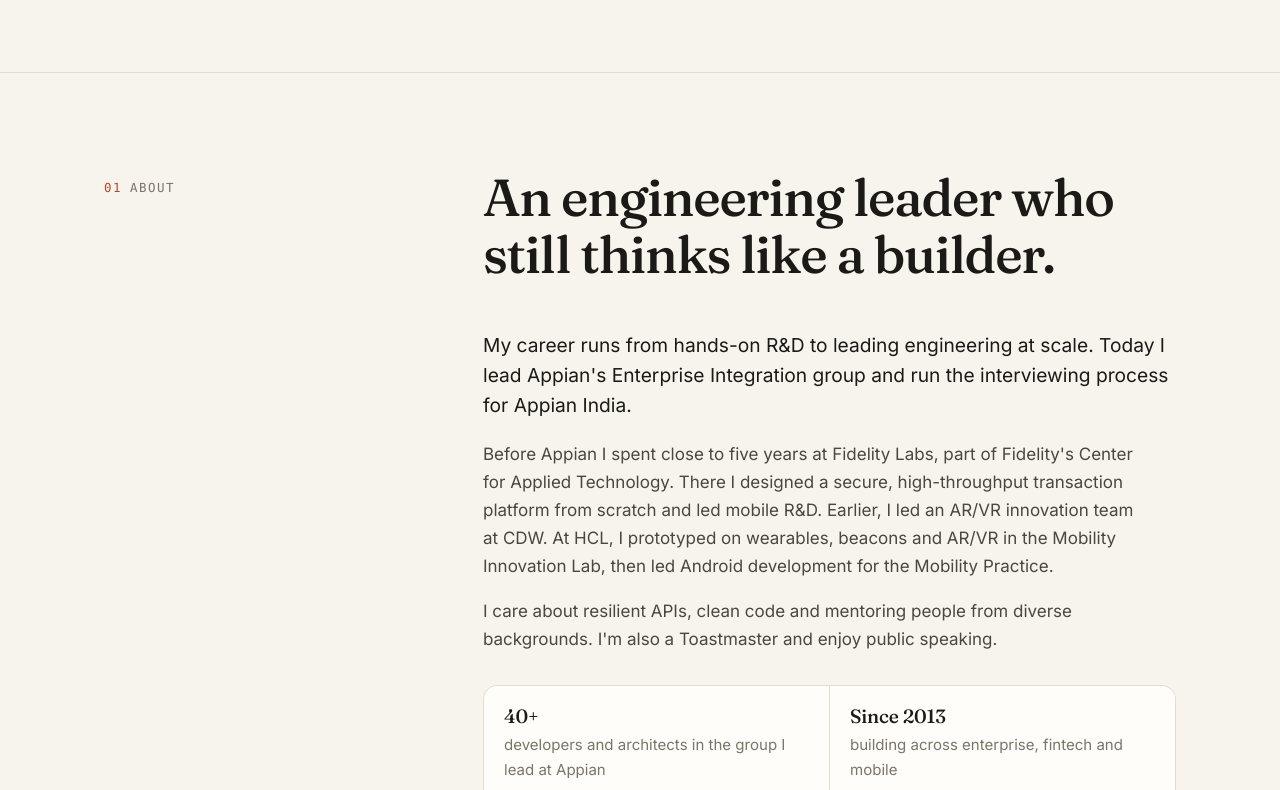
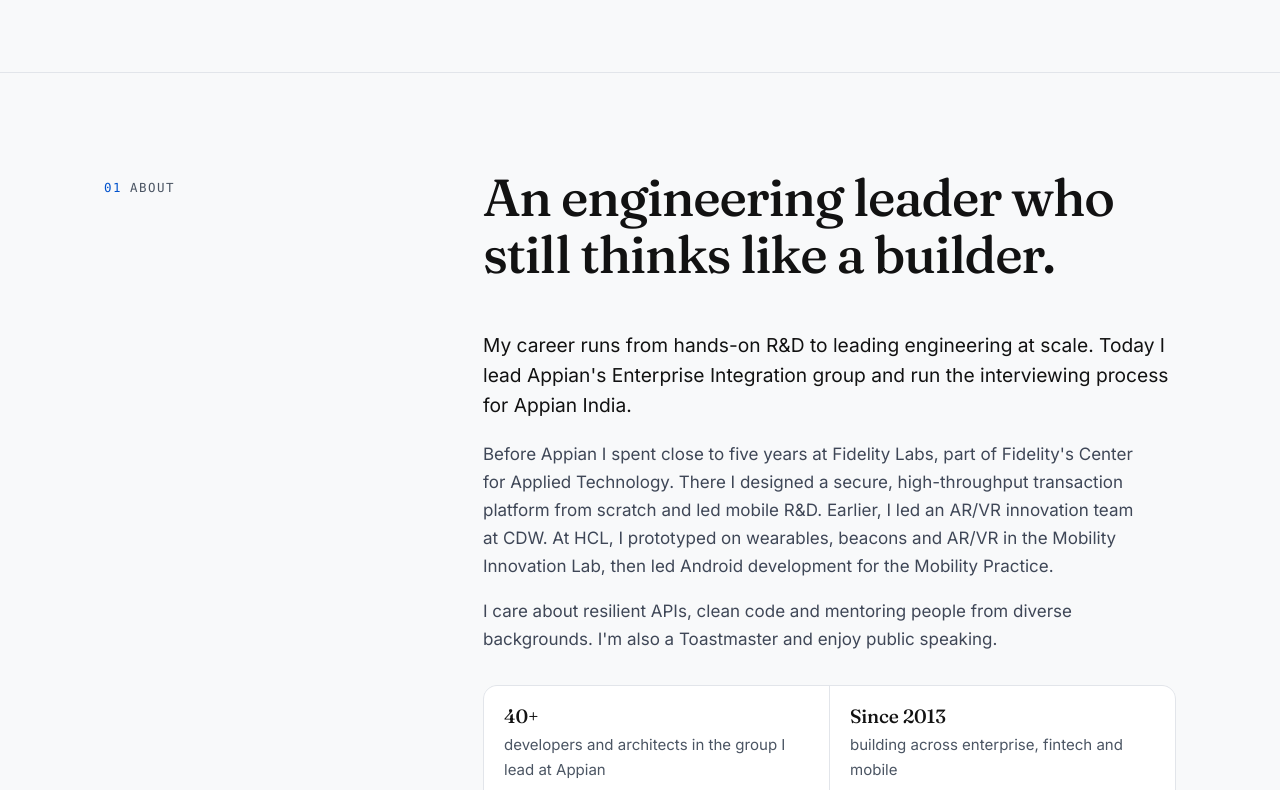
Before and after one commit to debrup-banerjee/debrup-banerjee.github.io, a website: page index.html in a window 1280 px wide. Shown: the part 793-1583 px from the top of the page. Drawn offline with Linux system fonts and the light colour scheme.

Commit message:
Changed colour coding

```diff
--- a/assets/css/style.css
+++ b/assets/css/style.css
@@ -2,21 +2,22 @@
 
 /* ==========================================================================
    Debrup Banerjee — portfolio
-   Clean editorial theme · light / dark · no build step
+   Professional theme · light = Classic Monochrome + Corporate Trust Blue
+                        · dark  = Modern Tech Navy · no build step
    ========================================================================== */
 
 :root {
-  --bg: #f7f4ee;
-  --surface: #fffdf9;
-  --ink: #1b1a17;
-  --ink-2: #4a4740;
-  --muted: #7a756b;
-  --rule: #e3ddd1;
-  --accent: #b4462b;
+  --bg: #f8f9fa;
+  --surface: #ffffff;
+  --ink: #121212;
+  --ink-2: #3f4757;
+  --muted: #4b5563;
+  --rule: #e2e5ea;
+  --accent: #0052cc;
   --accent-ink: #ffffff;
-  --accent-soft: #f3e2da;
-  --focus: #1f5fbf;
-  --shadow: 0 1px 2px rgba(27, 26, 23, .04), 0 8px 24px rgba(27, 26, 23, .06);
+  --accent-soft: #e4ecfb;
+  --focus: #4f46e5;
+  --shadow: 0 1px 2px rgba(18, 18, 18, .05), 0 8px 24px rgba(18, 18, 18, .08);
 
   --serif: "Fraunces", "Iowan Old Style", "Palatino Linotype", Palatino, Georgia, serif;
   --sans: "Inter", system-ui, -apple-system, "Segoe UI", Roboto, "Helvetica Neue", Arial, sans-serif;
@@ -30,33 +31,33 @@
 
 @media (prefers-color-scheme: dark) {
   :root:not([data-theme="light"]) {
-    --bg: #131210;
-    --surface: #1b1a17;
-    --ink: #eeeae2;
-    --ink-2: #c4bfb4;
-    --muted: #938d82;
-    --rule: #2d2a25;
-    --accent: #e8805f;
-    --accent-ink: #1b1a17;
-    --accent-soft: #3a241c;
-    --focus: #8ab4ff;
-    --shadow: 0 1px 2px rgba(0, 0, 0, .3), 0 8px 24px rgba(0, 0, 0, .25);
+    --bg: #111827;
+    --surface: #1a2333;
+    --ink: #ffffff;
+    --ink-2: #c7ccd9;
+    --muted: #8b93a7;
+    --rule: #2a3346;
+    --accent: #6049ea;
+    --accent-ink: #ffffff;
+    --accent-soft: #241f47;
+    --focus: #a5b4fc;
+    --shadow: 0 1px 2px rgba(0, 0, 0, .35), 0 8px 24px rgba(0, 0, 0, .3);
     color-scheme: dark;
   }
 }
 
 :root[data-theme="dark"] {
-  --bg: #131210;
-  --surface: #1b1a17;
-  --ink: #eeeae2;
-  --ink-2: #c4bfb4;
-  --muted: #938d82;
-  --rule: #2d2a25;
-  --accent: #e8805f;
-  --accent-ink: #1b1a17;
-  --accent-soft: #3a241c;
-  --focus: #8ab4ff;
-  --shadow: 0 1px 2px rgba(0, 0, 0, .3), 0 8px 24px rgba(0, 0, 0, .25);
+  --bg: #111827;
+  --surface: #1a2333;
+  --ink: #ffffff;
+  --ink-2: #c7ccd9;
+  --muted: #8b93a7;
+  --rule: #2a3346;
+  --accent: #6049ea;
+  --accent-ink: #ffffff;
+  --accent-soft: #241f47;
+  --focus: #a5b4fc;
+  --shadow: 0 1px 2px rgba(0, 0, 0, .35), 0 8px 24px rgba(0, 0, 0, .3);
   color-scheme: dark;
 }
 
--- a/src/styles/00-base.css
+++ b/src/styles/00-base.css
@@ -1,20 +1,21 @@
 /* ==========================================================================
    Debrup Banerjee — portfolio
-   Clean editorial theme · light / dark · no build step
+   Professional theme · light = Classic Monochrome + Corporate Trust Blue
+                        · dark  = Modern Tech Navy · no build step
    ========================================================================== */
 
 :root {
-  --bg: #f7f4ee;
-  --surface: #fffdf9;
-  --ink: #1b1a17;
-  --ink-2: #4a4740;
-  --muted: #7a756b;
-  --rule: #e3ddd1;
-  --accent: #b4462b;
+  --bg: #f8f9fa;
+  --surface: #ffffff;
+  --ink: #121212;
+  --ink-2: #3f4757;
+  --muted: #4b5563;
+  --rule: #e2e5ea;
+  --accent: #0052cc;
   --accent-ink: #ffffff;
-  --accent-soft: #f3e2da;
-  --focus: #1f5fbf;
-  --shadow: 0 1px 2px rgba(27, 26, 23, .04), 0 8px 24px rgba(27, 26, 23, .06);
+  --accent-soft: #e4ecfb;
+  --focus: #4f46e5;
+  --shadow: 0 1px 2px rgba(18, 18, 18, .05), 0 8px 24px rgba(18, 18, 18, .08);
 
   --serif: "Fraunces", "Iowan Old Style", "Palatino Linotype", Palatino, Georgia, serif;
   --sans: "Inter", system-ui, -apple-system, "Segoe UI", Roboto, "Helvetica Neue", Arial, sans-serif;
@@ -28,33 +29,33 @@
 
 @media (prefers-color-scheme: dark) {
   :root:not([data-theme="light"]) {
-    --bg: #131210;
-    --surface: #1b1a17;
-    --ink: #eeeae2;
-    --ink-2: #c4bfb4;
-    --muted: #938d82;
-    --rule: #2d2a25;
-    --accent: #e8805f;
-    --accent-ink: #1b1a17;
-    --accent-soft: #3a241c;
-    --focus: #8ab4ff;
-    --shadow: 0 1px 2px rgba(0, 0, 0, .3), 0 8px 24px rgba(0, 0, 0, .25);
+    --bg: #111827;
+    --surface: #1a2333;
+    --ink: #ffffff;
+    --ink-2: #c7ccd9;
+    --muted: #8b93a7;
+    --rule: #2a3346;
+    --accent: #6049ea;
+    --accent-ink: #ffffff;
+    --accent-soft: #241f47;
+    --focus: #a5b4fc;
+    --shadow: 0 1px 2px rgba(0, 0, 0, .35), 0 8px 24px rgba(0, 0, 0, .3);
     color-scheme: dark;
   }
 }
 
 :root[data-theme="dark"] {
-  --bg: #131210;
-  --surface: #1b1a17;
-  --ink: #eeeae2;
-  --ink-2: #c4bfb4;
-  --muted: #938d82;
-  --rule: #2d2a25;
-  --accent: #e8805f;
-  --accent-ink: #1b1a17;
-  --accent-soft: #3a241c;
-  --focus: #8ab4ff;
-  --shadow: 0 1px 2px rgba(0, 0, 0, .3), 0 8px 24px rgba(0, 0, 0, .25);
+  --bg: #111827;
+  --surface: #1a2333;
+  --ink: #ffffff;
+  --ink-2: #c7ccd9;
+  --muted: #8b93a7;
+  --rule: #2a3346;
+  --accent: #6049ea;
+  --accent-ink: #ffffff;
+  --accent-soft: #241f47;
+  --focus: #a5b4fc;
+  --shadow: 0 1px 2px rgba(0, 0, 0, .35), 0 8px 24px rgba(0, 0, 0, .3);
   color-scheme: dark;
 }
 
```
Also changed, not shown: SPEC.md (+24 -0 lines).
